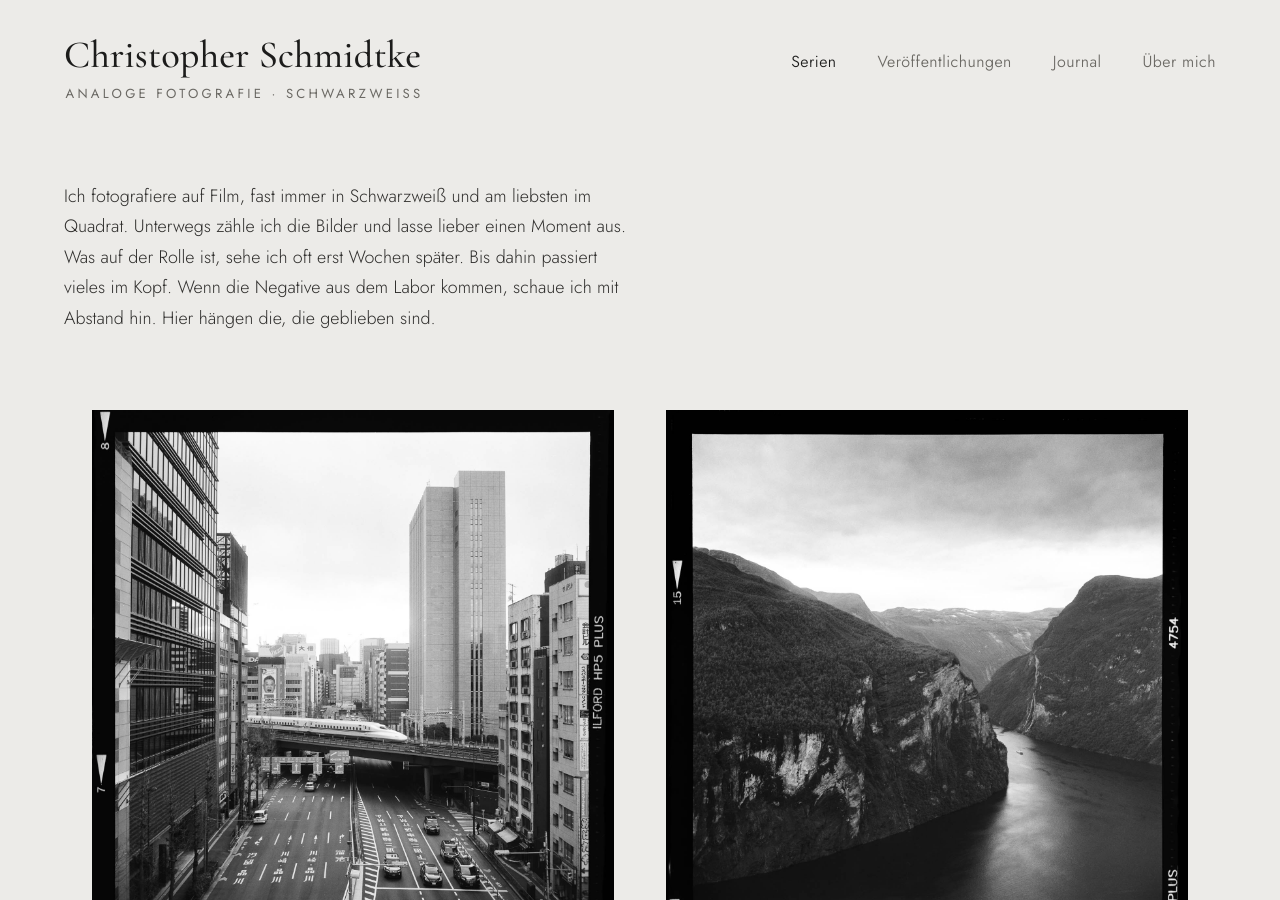
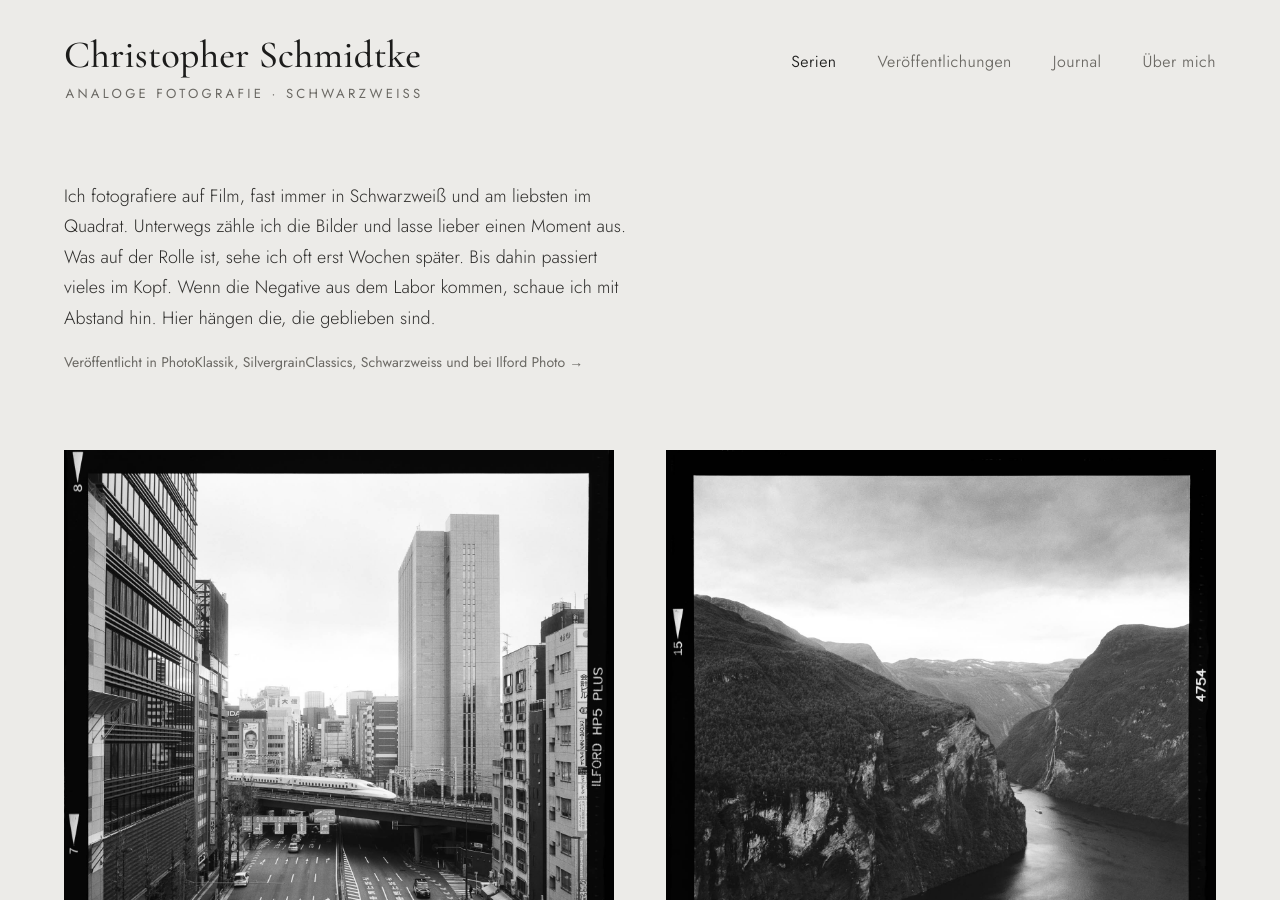
Before and after one commit to Racetrack69/christopher_portfolio, a Jekyll site: the page built from index.html, in a window 1280 px wide and 900 px high. Built offline with Jekyll 4.4.1, drawn with Linux system fonts in a browser that asks for light colours.

Commit message:
Add files via upload

```diff
--- a/_config.yml
+++ b/_config.yml
@@ -8,6 +8,10 @@ description: >-
 
 # Kleine Zeile unter dem Namen im Kopf (auf allen Seiten). Leer lassen = keine Zeile.
 unterzeile: Analoge Fotografie · Schwarzweiß
+
+# Zeile unter dem Text auf der Startseite, verlinkt auf „Veröffentlichungen“.
+# Daraus wird: „Veröffentlicht in … →“. Leer lassen = keine Zeile.
+startseite_veroeffentlicht: "PhotoKlassik, SilvergrainClassics, Schwarzweiss und bei Ilford Photo"
 
 # Text oben auf der Startseite
 einleitung: >-
--- a/assets/css/site.css
+++ b/assets/css/site.css
@@ -76,13 +76,20 @@ a{color:inherit}
 
 /* Wand: Reihen gleicher Höhe, höchstens --rowmax hoch, zentriert */
 .lede{margin:0 0 clamp(28px,4vw,56px);max-width:40rem;font-weight:300;font-size:clamp(17px,1.5vw,19px);line-height:1.6;color:var(--ink-2)}
-/* Startseite: kurzer Text wie eine Tafel am Eingang, ohne eigene Überschrift (die steht im Kopf) */
-.home-head{max-width:36rem;margin:0 0 clamp(48px,6vw,96px)}
+/* Startseite: kurzer Text wie eine Tafel am Eingang, ohne eigene Überschrift (die steht im Kopf).
+   Text, Bilderwand und Journal teilen sich eine Spalte, so breit wie die breiteste Bilderreihe
+   (--s2: Reihe mit zwei Bildern, --s1: Reihe mit einem Bild, Werte aus index.html). */
+.home-head,.home-journal{width:min(100%, max(calc(var(--s2) * var(--rowmax) + var(--gap)), calc(var(--s1) * var(--rowmax))));margin-inline:auto}
+.home-head{margin-bottom:clamp(48px,6vw,96px)}
+.home-head .intro{max-width:36rem}
+.intro-note{max-width:36rem;margin:18px 0 0;font-size:14px;line-height:1.6;color:var(--quiet)}
+.intro-note a{text-decoration:none;transition:color .2s}
+.intro-note a:hover{color:var(--ink)}
 .intro{margin:0;font-weight:300;font-size:clamp(17px,1.4vw,19px);line-height:1.7;color:var(--ink-2);text-wrap:pretty}
 .wall{display:flex;flex-direction:column;gap:var(--row-gap)}
 .wall .row{display:flex;gap:var(--gap);align-items:flex-start;margin-inline:auto;width:min(100%, calc(var(--sum) * var(--rowmax) + (var(--n) - 1) * var(--gap)))}
 .wall .ph{flex:var(--r) 1 0;min-width:0}
-.covers{--rowmax:58vh}
+.home{--rowmax:72vh}  /* Bilderwand der Startseite: höchstens 72 % der Fensterhöhe, füllt so am Desktop meist die volle Breite */
 .ph{margin:0}
 .frame{display:block;position:relative;width:100%;max-width:100%;aspect-ratio:var(--w) / var(--h);background:var(--mat);overflow:hidden}
 .wall--series a.frame{cursor:zoom-in}
@@ -96,7 +103,13 @@ html.js a.frame:hover img.loaded,html.js .cover-link:hover img.loaded{opacity:.9
 .cover .c-title{font-family:var(--serif);font-size:24px;font-weight:500;line-height:1.1;color:var(--ink)}
 .cover-link:hover .c-title{text-decoration:underline;text-decoration-thickness:1px;text-underline-offset:4px}
 .cover .c-sub{display:block;margin-top:4px;font-size:14px;line-height:1.5;color:var(--quiet)}
-.home-journal{max-width:46rem;margin-top:var(--row-gap)}
+.home-journal{margin-top:var(--row-gap)}
+.hj-kopf{display:flex;justify-content:space-between;align-items:baseline;gap:16px;margin-bottom:4px}
+.hj-kopf .mini{margin:0}
+.hj-alle{font-size:14px;color:var(--quiet);text-decoration:none;transition:color .2s}
+.hj-alle:hover{color:var(--ink)}
+/* Am Desktop stehen die zwei neuesten Beiträge nebeneinander, wie die Bilder darüber */
+@media (min-width:761px){.home-journal .posts{display:grid;grid-template-columns:repeat(2,minmax(0,1fr));column-gap:var(--gap)}}
 .mini{margin:0 0 4px;font-family:var(--sans);font-size:12.5px;font-weight:400;letter-spacing:.12em;text-transform:uppercase;color:var(--quiet)}
 
 /* Einblenden: nur was beim Laden unterhalb des Bildschirms liegt, einmalig, kurz */
--- a/index.html
+++ b/index.html
@@ -2,8 +2,36 @@
 layout: default
 ---
 {%- assign serien = site.serien | sort: "reihenfolge" -%}
+{%- comment -%}
+  Breiteste Reihe der Bilderwand (Summe der Seitenverhältnisse, getrennt für Reihen mit zwei
+  und mit einem Bild). Text und Journal bekommen dieselbe Breite, damit alles an einer Kante steht.
+{%- endcomment -%}
+{%- assign s2 = 0 -%}
+{%- assign s1 = 0 -%}
+{%- for s in serien -%}
+  {%- assign m = forloop.index0 | modulo: 2 -%}
+  {%- if m == 0 -%}
+    {%- assign ti = s.titelbild | default: 1 | minus: 1 -%}
+    {%- assign ta = s.bilder[ti] -%}
+    {%- assign rs = ta.w | times: 1.0 | divided_by: ta.h -%}
+    {%- assign naechste = serien[forloop.index] -%}
+    {%- if naechste -%}
+      {%- assign tj = naechste.titelbild | default: 1 | minus: 1 -%}
+      {%- assign tn = naechste.bilder[tj] -%}
+      {%- assign rb = tn.w | times: 1.0 | divided_by: tn.h -%}
+      {%- assign rs = rs | plus: rb -%}
+      {%- if rs > s2 -%}{%- assign s2 = rs -%}{%- endif -%}
+    {%- else -%}
+      {%- if rs > s1 -%}{%- assign s1 = rs -%}{%- endif -%}
+    {%- endif -%}
+  {%- endif -%}
+{%- endfor %}
+<div class="home" style="--s2:{{ s2 | round: 4 }};--s1:{{ s1 | round: 4 }}">
 <div class="home-head">
   <p class="intro">{{ site.einleitung }}</p>
+  {%- if site.startseite_veroeffentlicht and site.startseite_veroeffentlicht != "" %}
+  <p class="intro-note"><a href="{{ '/veroeffentlichungen/' | relative_url }}">Veröffentlicht in {{ site.startseite_veroeffentlicht }} →</a></p>
+  {%- endif %}
 </div>
 <div class="wall covers">
 {%- for s in serien -%}
@@ -31,7 +59,10 @@ layout: default
 </div>
 {%- if site.posts.size > 0 %}
 <section class="home-journal" aria-labelledby="hj">
-  <h2 class="mini" id="hj">Aus dem Journal</h2>
+  <div class="hj-kopf">
+    <h2 class="mini" id="hj">Aus dem Journal</h2>
+    <a class="hj-alle" href="{{ '/journal/' | relative_url }}">Alle Beiträge →</a>
+  </div>
   <ul class="posts">
     {%- for post in site.posts limit: 2 %}
     {% include beitrag-eintrag.html post=post %}
@@ -39,3 +70,4 @@ layout: default
   </ul>
 </section>
 {%- endif %}
+</div>
```
